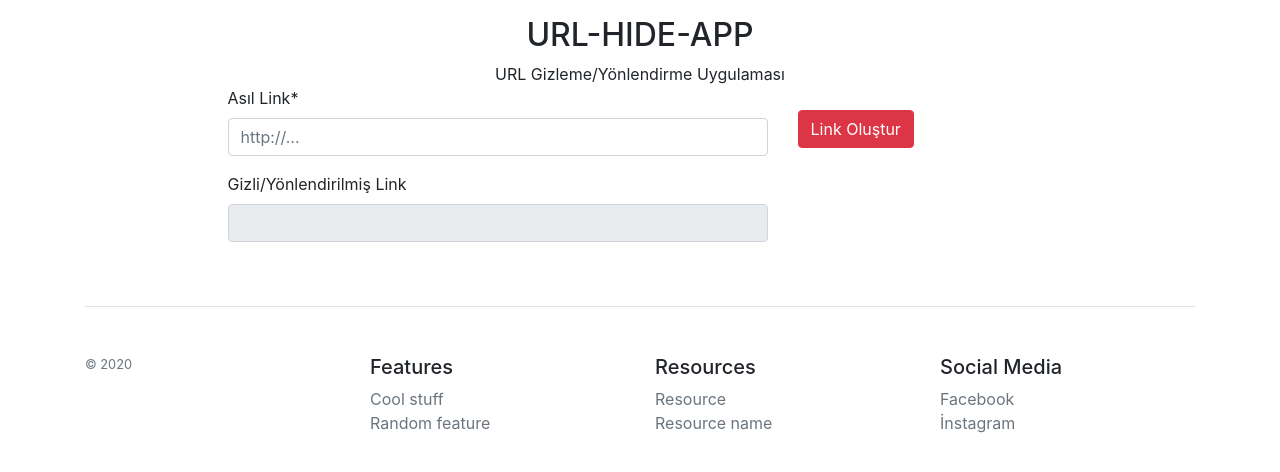
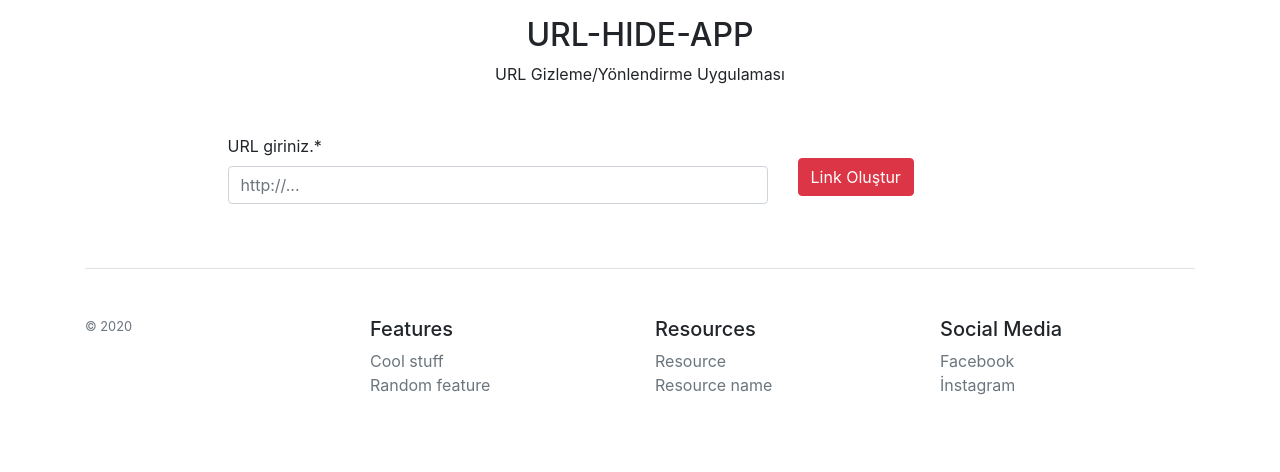
Before and after one commit to eibrahimarisoy/url-hide-app, a Django app: page /hide-link-create/ in a window 1280 px wide. Shown: the part 56-528 px from the top of the page. Run offline with Django 3.2, Linux system fonts and the light colour scheme; the visitor is signed in with stand-in values (Sample User, id 1); some libraries are stand-ins or nearby versions.

Commit message:
added link_forward form and updated exact_link verbose name and index page

```diff
--- a/link/forms.py
+++ b/link/forms.py
@@ -7,11 +7,20 @@ class LinkCreationForm(ModelForm):
 
     class Meta:
         model = Link
-        fields = ['exact_link', 'hide_link']
+        fields = ['exact_link']
 
     def __init__(self, *args, **kwargs):
         super(LinkCreationForm, self).__init__(*args, **kwargs)
 
         self.fields['exact_link'].widget.attrs['placeholder'] = "http://..."
-        self.fields['hide_link'].required = False
+
+
+class LinkForwardForm(ModelForm):
+
+    class Meta:
+        model = Link
+        fields = ['hide_link']
+
+    def __init__(self, *args, **kwargs):
+        super(LinkForwardForm, self).__init__(*args, **kwargs)
         self.fields['hide_link'].widget.attrs['readonly'] = True
--- a/link/models.py
+++ b/link/models.py
@@ -14,7 +14,7 @@ class Link(models.Model):
         blank=True,
         null=True
     )
-    exact_link = models.URLField(verbose_name='Asıl Link')
+    exact_link = models.URLField(verbose_name='URL giriniz.')
     slug = models.SlugField(blank=True, null=True)
     hide_link = models.CharField(
         max_length=255,
--- a/link/views.py
+++ b/link/views.py
@@ -5,7 +5,7 @@ from django.contrib.auth.decorators import login_required
 from django.shortcuts import get_object_or_404, redirect, render
 from django.utils import timezone
 
-from .forms import LinkCreationForm
+from .forms import LinkCreationForm, LinkForwardForm
 from .models import Browser, Click, Link, OperatingSystem
 
 BASE_URL = 'http://localhost:8000/'
@@ -32,6 +32,9 @@ def hide_link_create(request):
             context['link_creation_form'] = LinkCreationForm(
                 instance=new_link
                 )
+            context['link_forward_form'] = LinkForwardForm(
+                instance=new_link
+            )
             messages.success(request, "Kısa Linkiniz Başarıyla Oluşturuldu.")
             return render(request, "page/index.html", context)
 
--- a/templates/page/index.html
+++ b/templates/page/index.html
@@ -13,13 +13,13 @@
     </div>
   </div>
   {% if request.user.is_authenticated %}
-  <div class="row justify-content-center">
+  <div class="row justify-content-center mt-5">
     <div class="col">
       <form action="">
         {% csrf_token %}
         <div class="row justify-content-center align-items-center">
           <div class="col-md-6">
-            {{ link_creation_form.exact_link | as_crispy_field }}
+            {{ link_creation_form|crispy }}
           </div>
           <div class="col-md-3">
             <button id="create" formmethod="POST" formaction="{% url 'hide_link_create' %}" type="submit"
@@ -28,11 +28,11 @@
         </div>
         <div class="row justify-content-center align-items-center">
           <div class="col-md-6">
-            {{ link_creation_form.hide_link | as_crispy_field }}
+            {{ link_forward_form|crispy }}
           </div>
         </form>
           <div class="col-md-3">
-            <a id="forward" href="{{link_creation_form.hide_link.value}}" class="btn btn-md btn-danger">Linke Git</a>
+            <a id="forward" href="{{link_forward_form.hide_link.value}}" class="btn btn-md btn-danger">Linke Git</a>
           </div>
         </div>
     </div>
@@ -47,12 +47,9 @@
 </div>
 
 <script type="text/javascript">
-  $('#create').click(function () {
-    $('#id_hide_link').val("")
-  })
+
 
   $(document).ready(function(){
-
     if (!$('#id_hide_link').val()){
         $('#forward').hide()
     }
```
Also changed, not shown: templates/page/user_link_info.html (+10 -14 lines).
